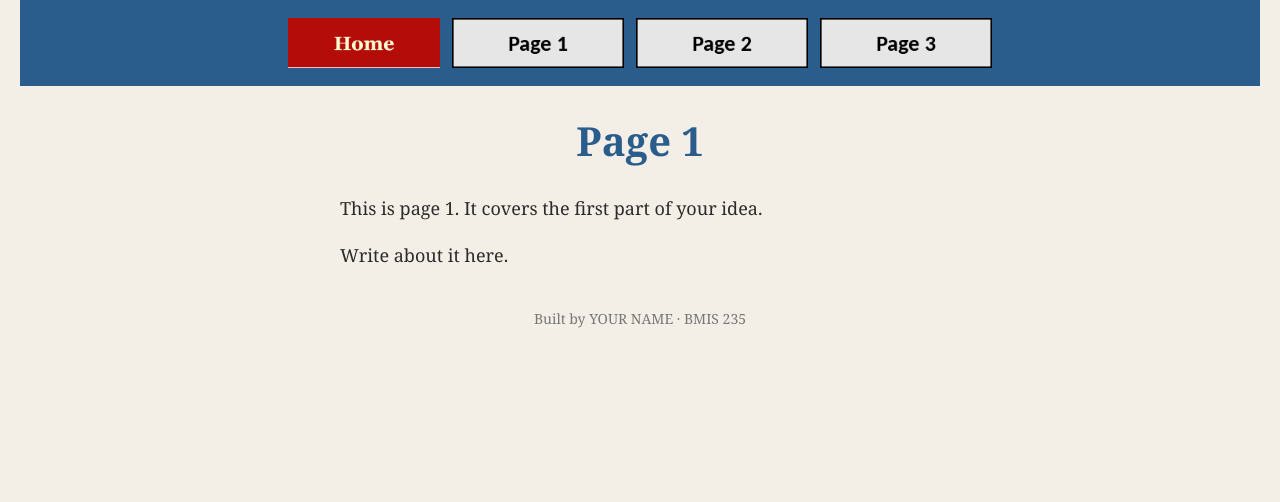
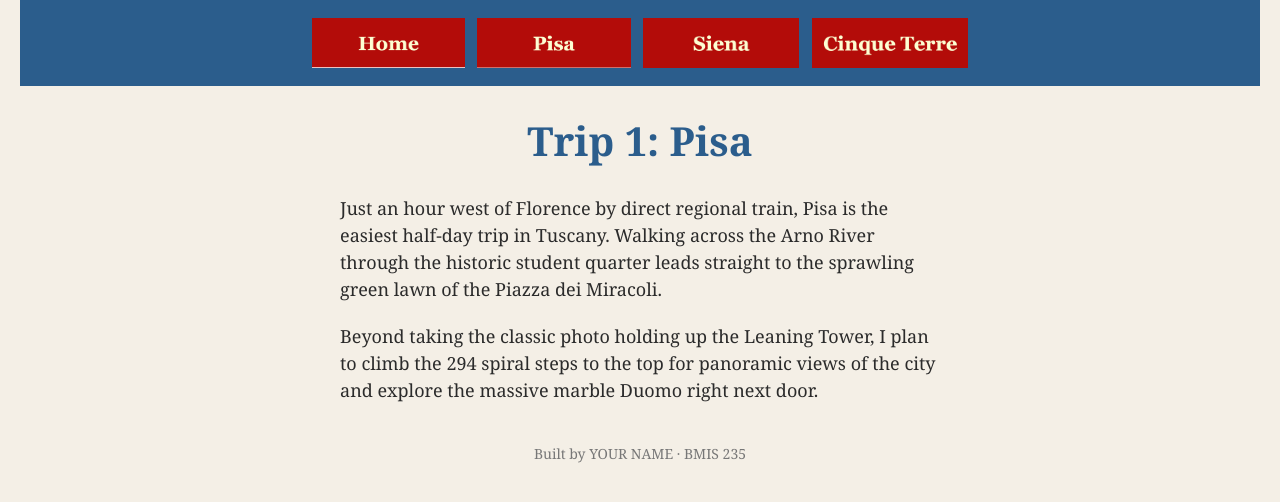
Before and after one commit to arivas07/bmis235-html-3, a plain HTML site: page pisa.html in a window 1280 px wide. Drawn offline with Linux system fonts and the light colour scheme.

Commit message:
Update pisa.html menu and content

```diff
--- a/pisa.html
+++ b/pisa.html
@@ -1,39 +1,29 @@
 <!DOCTYPE html>
 <!--
-  Author: YOUR NAME
-  GU username: YOUR-GU-USERNAME
+  Author: Arnie Rivas
+  GU username: arivas-oregelflore
   Course: BMIS 235 - HTML-3
 -->
 <html lang="en">
 <head>
   <meta charset="utf-8">
   <meta name="author" content="YOUR NAME">
-<title>Page 1</title>
-
-<!-- this one line connects the page to the stylesheet -->
+  <title>Pisa · Florence Day Trips</title>
   <link rel="stylesheet" href="styles.css">
 </head>
 <body>
 
-<!-- ===== MENU ============================================================
-     The menu is four links. Each link wraps an image instead of words.
-     Build it once on this page, check that every link works,
-     then copy the whole <nav> block and paste it over the menu on the
-     other three pages, so every page has the exact same menu.
-     ===================================================================== -->
   <nav>
     <a href="index.html"><img src="img/home.png" alt="Home"></a>
-    <a href="page1.html"><img src="img/page1.png" alt="Page 1"></a>
-    <a href="page2.html"><img src="img/page2.png" alt="Page 2"></a>
-    <a href="page3.html"><img src="img/page3.png" alt="Page 3"></a>
+    <a href="pisa.html"><img src="img/pisa.png" alt="Pisa"></a>
+    <a href="siena.html"><img src="img/siena.png" alt="Siena"></a>
+    <a href="cinqueterre.html"><img src="img/cinqueterre.png" alt="Cinque Terre"></a>
   </nav>
 
-<h1>Page 1</h1>
-<p>This is page 1. It covers the first part of your idea.</p>
-<p>Write about it here.</p>
+  <h1>Trip 1: Pisa</h1>
+  <p>Just an hour west of Florence by direct regional train, Pisa is the easiest half-day trip in Tuscany. Walking across the Arno River through the historic student quarter leads straight to the sprawling green lawn of the Piazza dei Miracoli.</p>
+  <p>Beyond taking the classic photo holding up the Leaning Tower, I plan to climb the 294 spiral steps to the top for panoramic views of the city and explore the massive marble Duomo right next door.</p>
 
-<!-- Footer: fill in your name -->
   <footer>Built by YOUR NAME &middot; BMIS 235</footer>
-
 </body>
 </html>
```
Lines whose indentation alone changed are shown as unchanged.
